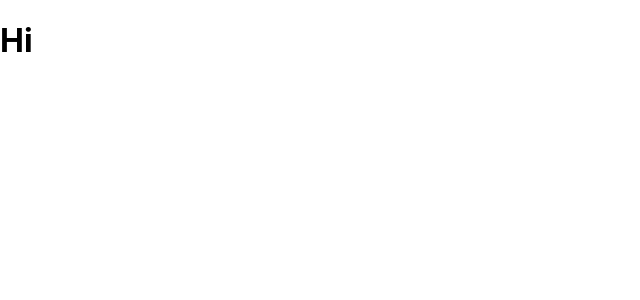
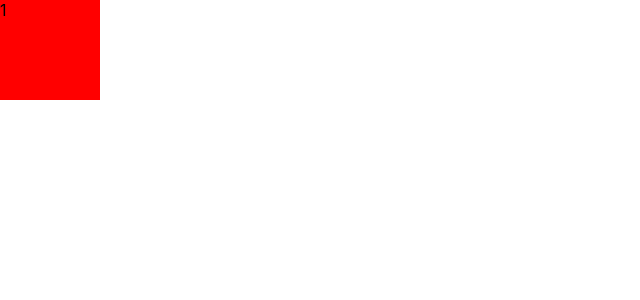
Before and after one commit to chogyejin/react-custom-hooks, a React (Create React App) app: page / in a window 1280 px wide. Shown: the top 300 px of the page, without its empty margins (0-640 px from the left). Built offline with nearby package versions, Linux system fonts and the light colour scheme.

Commit message:
feat: Add useHover to increase number

```diff
--- a/src/App.tsx
+++ b/src/App.tsx
@@ -1,12 +1,21 @@
-import { useClick } from "./hooks/useClick";
+import { useState } from "react";
+import { useHover } from "./hooks/useHover";
 
 const App = () => {
-  const sayHello = () => console.log("say Hello");
-  const title = useClick(sayHello);
+  const [num, setNum] = useState<number>(0);
+  const upCount = () => {
+    setNum(num + 1);
+  };
+  const ref = useHover(upCount);
+
   return (
     <div>
-      {/* ref 마우스 올려서 type 확인 */}
-      <h1 ref={title}>Hi</h1>
+      <div
+        ref={ref}
+        style={{ backgroundColor: "red", width: "100px", height: "100px" }}
+      >
+        {num}
+      </div>
     </div>
   );
 };
--- /dev/null
+++ b/src/hooks/useHover.tsx
@@ -0,0 +1,37 @@
+import { useEffect, useRef } from "react";
+
+export const useHover = (onHover: () => void) => {
+  const element = useRef<HTMLDivElement>(null);
+
+  useEffect(() => {
+    if (element.current) {
+      element.current.addEventListener("mouseover", onHover);
+    }
+    return () => {
+      if (element.current) {
+        element.current.removeEventListener("mouseover", onHover);
+      }
+    };
+  });
+
+  return element;
+};
+
+// const App = () => {
+//   const [num, setNum] = useState<number>(0);
+//   const upCount = () => {
+//     setNum(num + 1);
+//   };
+//   const ref = useHover(upCount);
+
+//   return (
+//     <div>
+//       <div
+//         ref={ref}
+//         style={{ backgroundColor: "red", width: "100px", height: "100px" }}
+//       >
+//         {num}
+//       </div>
+//     </div>
+//   );
+// };
```
Also changed, not shown: 1 other file (tests, documents, lock files or other folders).
